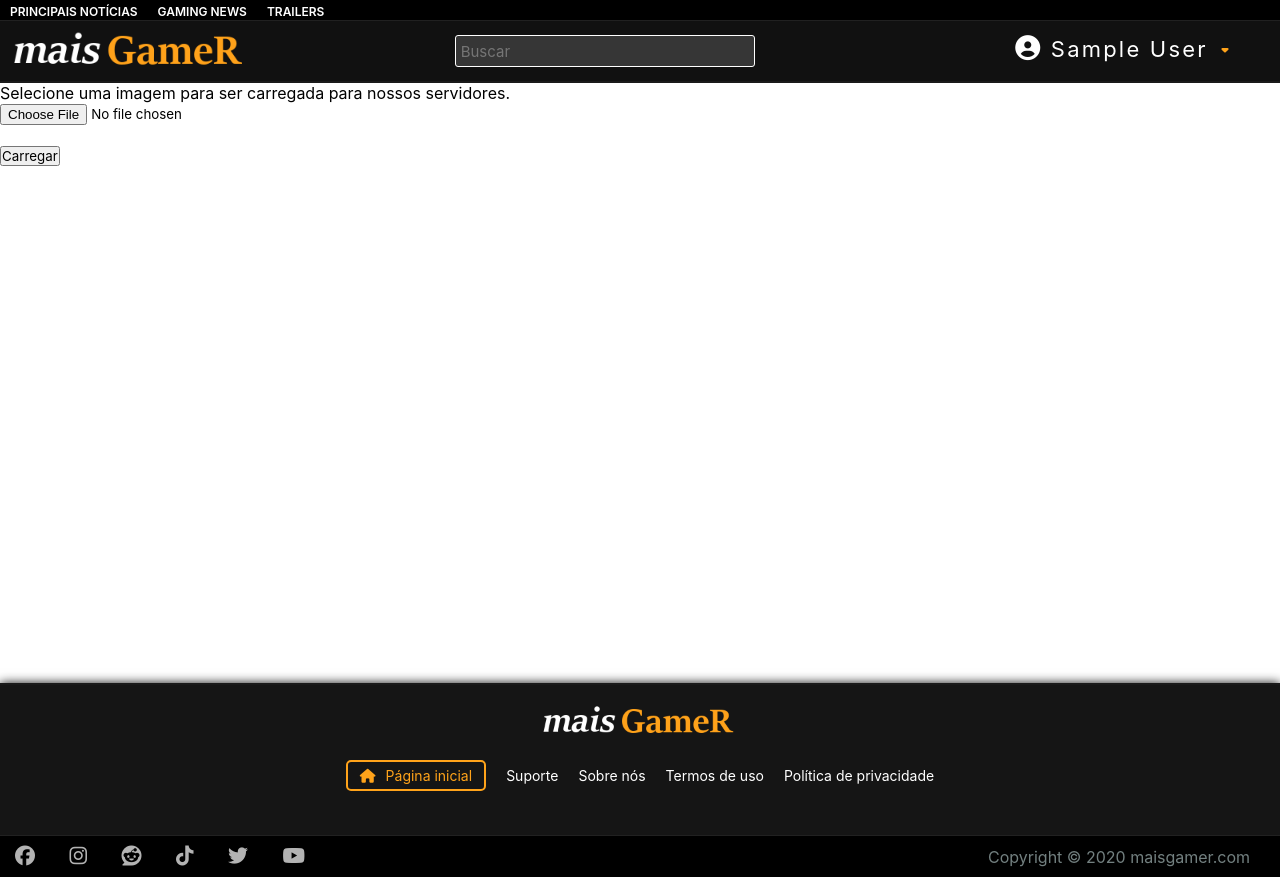
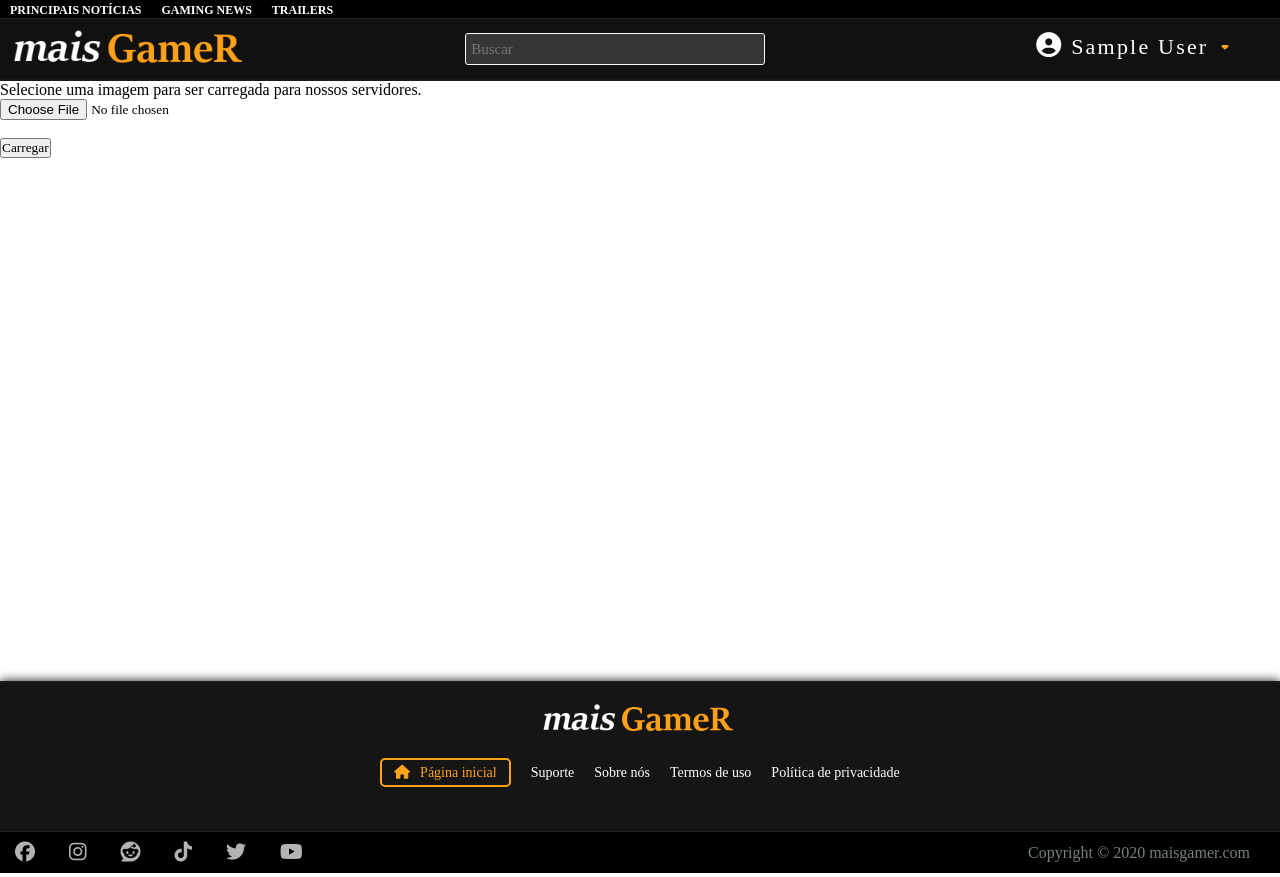
Before and after one commit to gabriel-pagotto/mais-gamer, a Flask app: page /administrador/testes in a window 1280 px wide. Run offline with Flask 2, Linux system fonts and the light colour scheme; the visitor is signed in with stand-in values (Sample User, id 1); data comes from the database, SQL or seed files in the repository; data that the repository does not hold is empty; some libraries are stand-ins or nearby versions; some web fonts are replaced.

Commit message:
Adiciona nova fonte

```diff
--- a/app/static/css/global.css
+++ b/app/static/css/global.css
@@ -16,7 +16,7 @@ body {
 }
 
 body, input, button, textarea, select, option, pre {
-  font-family: -apple-system, BlinkMacSystemFont, 'Segoe UI', Roboto, Oxygen, Ubuntu, Cantarell, 'Open Sans', 'Helvetica Neue', sans-serif;
+  font-family: Khand;
   -webkit-transition: all 0.1s linear;
   -moz-transition: all 0.1s linear;
   transition: all 0.1s linear;
```
